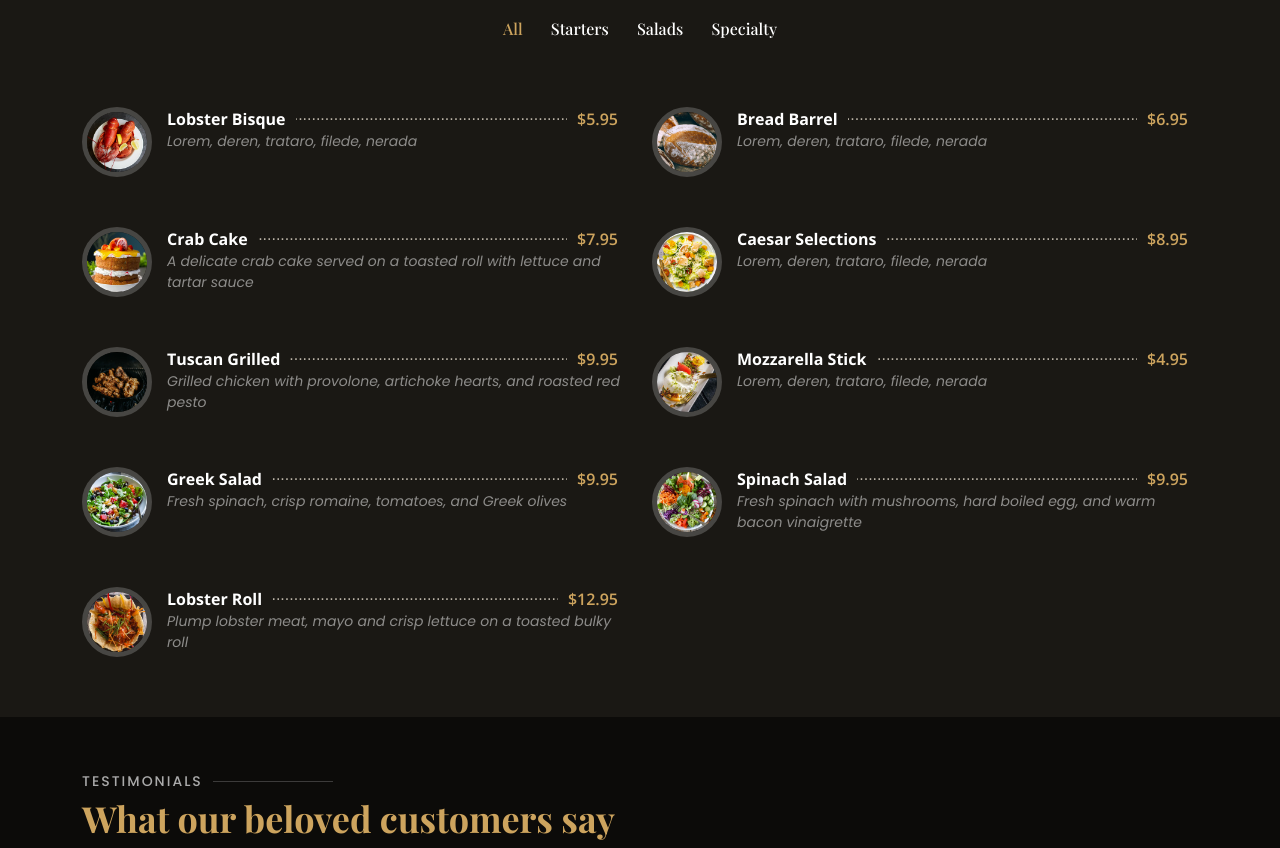
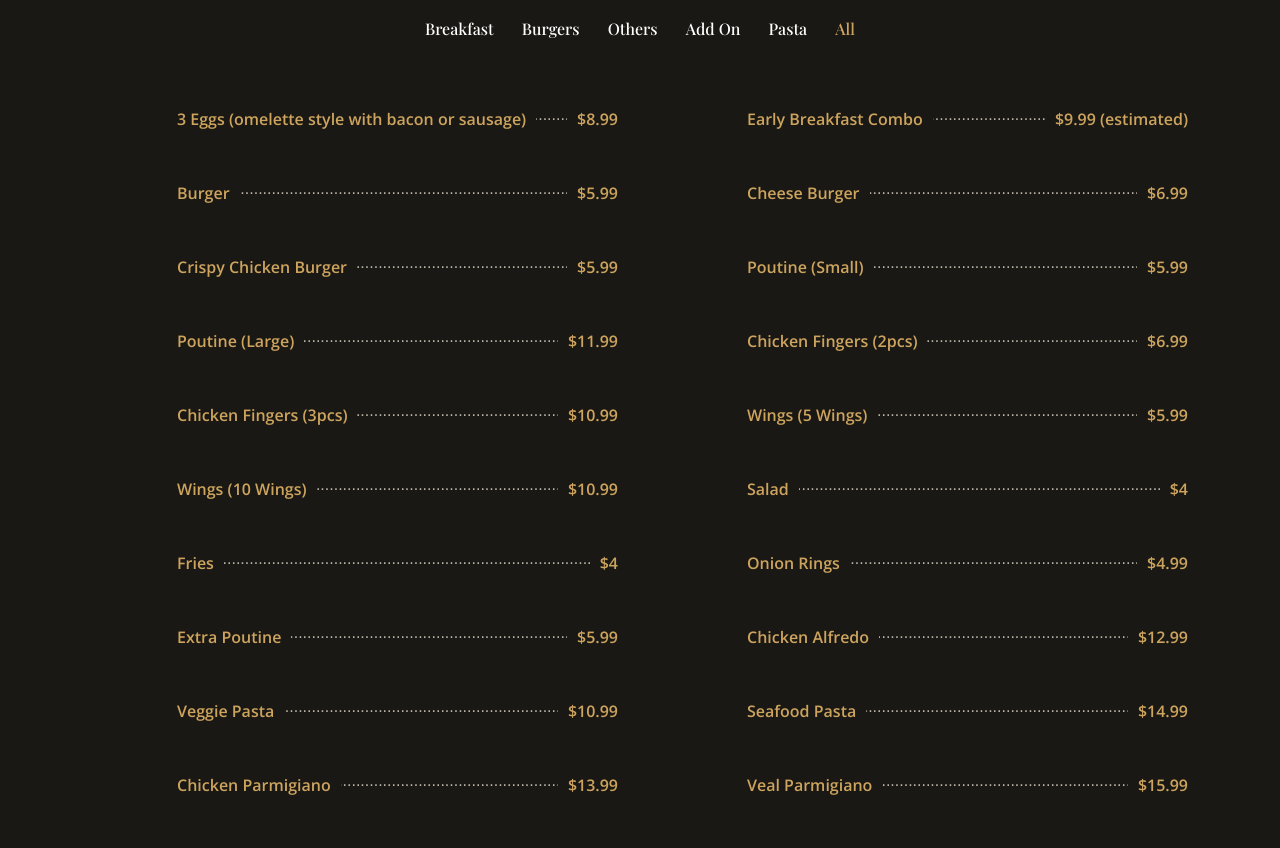
Before and after one commit to Arpanc0des/Kathryn-s-Diner, a plain HTML site: page index.html in a window 1280 px wide. Shown: the part 2420-3268 px from the top of the page. Drawn offline with nearby package versions, Linux system fonts and the light colour scheme; a web font is replaced by a local one.

Commit message:
cleaning bulky coments and reduced them

```diff
--- a/assets/js/main.js
+++ b/assets/js/main.js
@@ -1,9 +1,3 @@
-/**
-* Template Name: Restaurantly - v3.1.0
-* Template URL: https://bootstrapmade.com/restaurantly-restaurant-template/
-* Author: BootstrapMade.com
-* License: https://bootstrapmade.com/license/
-*/
 (function() {
   "use strict";
 
--- a/index.html
+++ b/index.html
@@ -47,12 +47,6 @@
     <!-- Template Main CSS File -->
     <link href="assets/css/style.css" rel="stylesheet" />
 
-    <!-- =======================================================
-  * Template Name: Restaurantly - v3.1.0
-  * Template URL: https://bootstrapmade.com/restaurantly-restaurant-template/
-  * Author: BootstrapMade.com
-  * License: https://bootstrapmade.com/license/
-  ======================================================== -->
   </head>
 
   <body>
@@ -278,10 +272,12 @@
           <div class="row" data-aos="fade-up" data-aos-delay="100">
             <div class="col-lg-12 d-flex justify-content-center">
               <ul id="menu-flters">
+                <li data-filter=".filter-breakfast">Breakfast</li>
+                <li data-filter=".filter-burgers">Burgers</li>
+                <li data-filter=".filter-others">Others</li>
+                <li data-filter=".filter-add-ons">Add On</li>
+                <li data-filter=".filter-pasta">Pasta</li>
                 <li data-filter="*" class="filter-active">All</li>
-                <li data-filter=".filter-starters">Starters</li>
-                <li data-filter=".filter-salads">Salads</li>
-                <li data-filter=".filter-specialty">Specialty</li>
               </ul>
             </div>
           </div>
@@ -291,125 +287,120 @@
             data-aos="fade-up"
             data-aos-delay="200"
           >
-            <div class="col-lg-6 menu-item filter-starters">
-              <img
-                src="assets/img/menu/lobster-bisque.jpg"
-                class="menu-img"
-                alt=""
-              />
+            <div class="col-lg-6 menu-item filter-breakfast">
               <div class="menu-content">
-                <a href="#">Lobster Bisque</a><span>$5.95</span>
-              </div>
-              <div class="menu-ingredients">
-                Lorem, deren, trataro, filede, nerada
+                <span>3 Eggs (omelette style with bacon or sausage)</span
+                ><span>$8.99</span>
               </div>
             </div>
 
-            <div class="col-lg-6 menu-item filter-specialty">
-              <img
-                src="assets/img/menu/bread-barrel.jpg"
-                class="menu-img"
-                alt=""
-              />
+            <div class="col-lg-6 menu-item filter-breakfast">
               <div class="menu-content">
-                <a href="#">Bread Barrel</a><span>$6.95</span>
-              </div>
-              <div class="menu-ingredients">
-                Lorem, deren, trataro, filede, nerada
+                <span>Early Breakfast Combo</span><span>$9.99 (estimated)</span>
               </div>
             </div>
 
-            <div class="col-lg-6 menu-item filter-starters">
-              <img src="assets/img/menu/cake.jpg" class="menu-img" alt="" />
+            <div class="col-lg-6 menu-item filter-burgers">
               <div class="menu-content">
-                <a href="#">Crab Cake</a><span>$7.95</span>
-              </div>
-              <div class="menu-ingredients">
-                A delicate crab cake served on a toasted roll with lettuce and
-                tartar sauce
+                <span>Burger</span><span>$5.99</span>
               </div>
             </div>
 
-            <div class="col-lg-6 menu-item filter-salads">
-              <img src="assets/img/menu/caesar.jpg" class="menu-img" alt="" />
+            <div class="col-lg-6 menu-item filter-burgers">
               <div class="menu-content">
-                <a href="#">Caesar Selections</a><span>$8.95</span>
-              </div>
-              <div class="menu-ingredients">
-                Lorem, deren, trataro, filede, nerada
+                <span>Cheese Burger</span><span>$6.99</span>
               </div>
             </div>
 
-            <div class="col-lg-6 menu-item filter-specialty">
-              <img
-                src="assets/img/menu/tuscan-grilled.jpg"
-                class="menu-img"
-                alt=""
-              />
+            <div class="col-lg-6 menu-item filter-burgers">
               <div class="menu-content">
-                <a href="#">Tuscan Grilled</a><span>$9.95</span>
-              </div>
-              <div class="menu-ingredients">
-                Grilled chicken with provolone, artichoke hearts, and roasted
-                red pesto
+                <span>Crispy Chicken Burger</span><span>$5.99</span>
               </div>
             </div>
 
-            <div class="col-lg-6 menu-item filter-starters">
-              <img
-                src="assets/img/menu/mozzarella.jpg"
-                class="menu-img"
-                alt=""
-              />
+            <div class="col-lg-6 menu-item filter-others">
               <div class="menu-content">
-                <a href="#">Mozzarella Stick</a><span>$4.95</span>
-              </div>
-              <div class="menu-ingredients">
-                Lorem, deren, trataro, filede, nerada
+                <span>Poutine (Small)</span><span>$5.99</span>
               </div>
             </div>
 
-            <div class="col-lg-6 menu-item filter-salads">
-              <img
-                src="assets/img/menu/greek-salad.jpg"
-                class="menu-img"
-                alt=""
-              />
+            <div class="col-lg-6 menu-item filter-others">
               <div class="menu-content">
-                <a href="#">Greek Salad</a><span>$9.95</span>
-              </div>
-              <div class="menu-ingredients">
-                Fresh spinach, crisp romaine, tomatoes, and Greek olives
+                <span>Poutine (Large)</span><span>$11.99</span>
               </div>
             </div>
 
-            <div class="col-lg-6 menu-item filter-salads">
-              <img
-                src="assets/img/menu/spinach-salad.jpg"
-                class="menu-img"
-                alt=""
-              />
+            <div class="col-lg-6 menu-item filter-others">
               <div class="menu-content">
-                <a href="#">Spinach Salad</a><span>$9.95</span>
-              </div>
-              <div class="menu-ingredients">
-                Fresh spinach with mushrooms, hard boiled egg, and warm bacon
-                vinaigrette
+                <span>Chicken Fingers (2pcs)</span><span>$6.99</span>
               </div>
             </div>
 
-            <div class="col-lg-6 menu-item filter-specialty">
-              <img
-                src="assets/img/menu/lobster-roll.jpg"
-                class="menu-img"
-                alt=""
-              />
+            <div class="col-lg-6 menu-item filter-others">
               <div class="menu-content">
-                <a href="#">Lobster Roll</a><span>$12.95</span>
+                <span>Chicken Fingers (3pcs)</span><span>$10.99</span>
               </div>
-              <div class="menu-ingredients">
-                Plump lobster meat, mayo and crisp lettuce on a toasted bulky
-                roll
+            </div>
+
+            <div class="col-lg-6 menu-item filter-others">
+              <div class="menu-content">
+                <span>Wings (5 Wings)</span><span>$5.99</span>
+              </div>
+            </div>
+
+            <div class="col-lg-6 menu-item filter-others">
+              <div class="menu-content">
+                <span>Wings (10 Wings)</span><span>$10.99</span>
+              </div>
+            </div>
+
+            <div class="col-lg-6 menu-item filter-add-ons">
+              <div class="menu-content"><span>Salad</span><span>$4</span></div>
+            </div>
+
+            <div class="col-lg-6 menu-item filter-add-ons">
+              <div class="menu-content"><span>Fries</span><span>$4</span></div>
+            </div>
+
+            <div class="col-lg-6 menu-item filter-add-ons">
+              <div class="menu-content">
+                <span>Onion Rings</span><span>$4.99</span>
+              </div>
+            </div>
+
+            <div class="col-lg-6 menu-item filter-add-ons">
+              <div class="menu-content">
+                <span>Extra Poutine</span><span>$5.99</span>
+              </div>
+            </div>
+
+            <div class="col-lg-6 menu-item filter-pasta">
+              <div class="menu-content">
+                <span>Chicken Alfredo</span><span>$12.99</span>
+              </div>
+            </div>
+
+            <div class="col-lg-6 menu-item filter-pasta">
+              <div class="menu-content">
+                <span>Veggie Pasta</span><span>$10.99</span>
+              </div>
+            </div>
+
+            <div class="col-lg-6 menu-item filter-pasta">
+              <div class="menu-content">
+                <span>Seafood Pasta</span><span>$14.99</span>
+              </div>
+            </div>
+
+            <div class="col-lg-6 menu-item filter-pasta">
+              <div class="menu-content">
+                <span>Chicken Parmigiano</span><span>$13.99</span>
+              </div>
+            </div>
+
+            <div class="col-lg-6 menu-item filter-pasta">
+              <div class="menu-content">
+                <span>Veal Parmigiano</span><span>$15.99</span>
               </div>
             </div>
           </div>
@@ -879,10 +870,6 @@
           >. All Rights Reserved
         </div>
         <div class="credits">
-          <!-- All the links in the footer should remain intact. -->
-          <!-- You can delete the links only if you purchased the pro version. -->
-          <!-- Licensing information: https://bootstrapmade.com/license/ -->
-          <!-- Purchase the pro version with working PHP/AJAX contact form: https://bootstrapmade.com/restaurantly-restaurant-template/ -->
           Designed by <a href="https://bootstrapmade.com/">BootstrapMade</a
           ><br />
           Restructured by <a href="https://arpansilwal.com/">Arpan Silwal</a>
```
Also changed, not shown: 2 other files.
